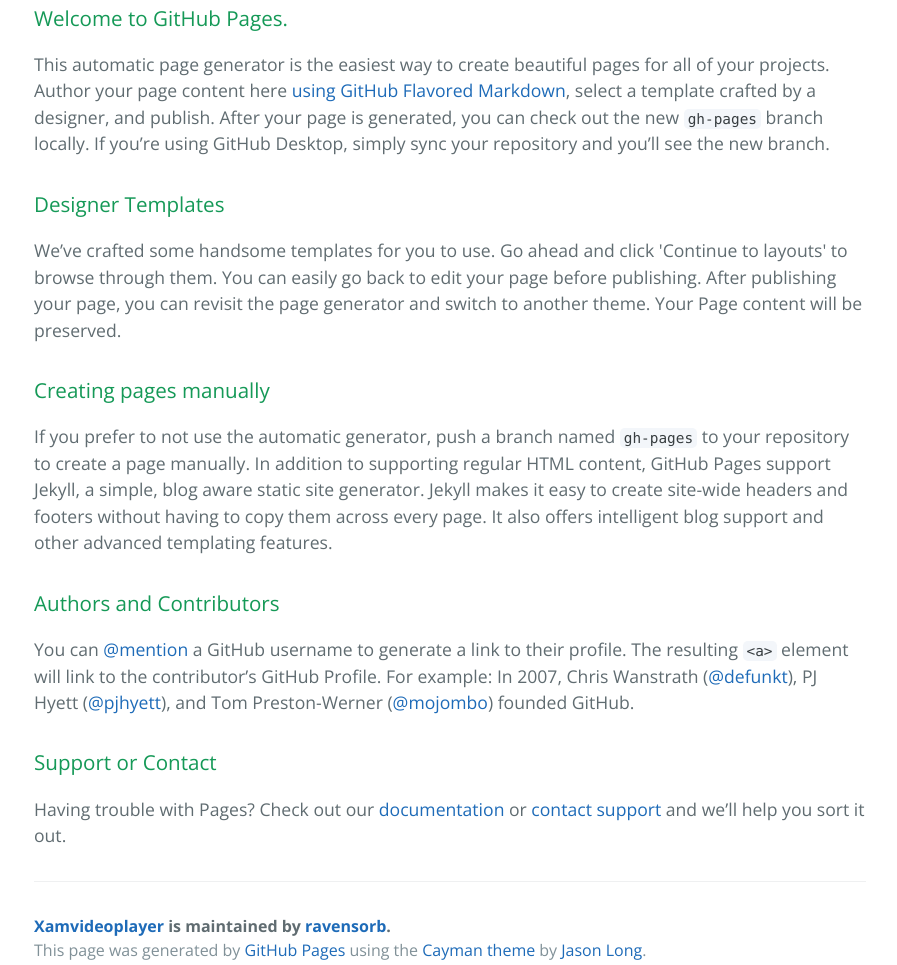
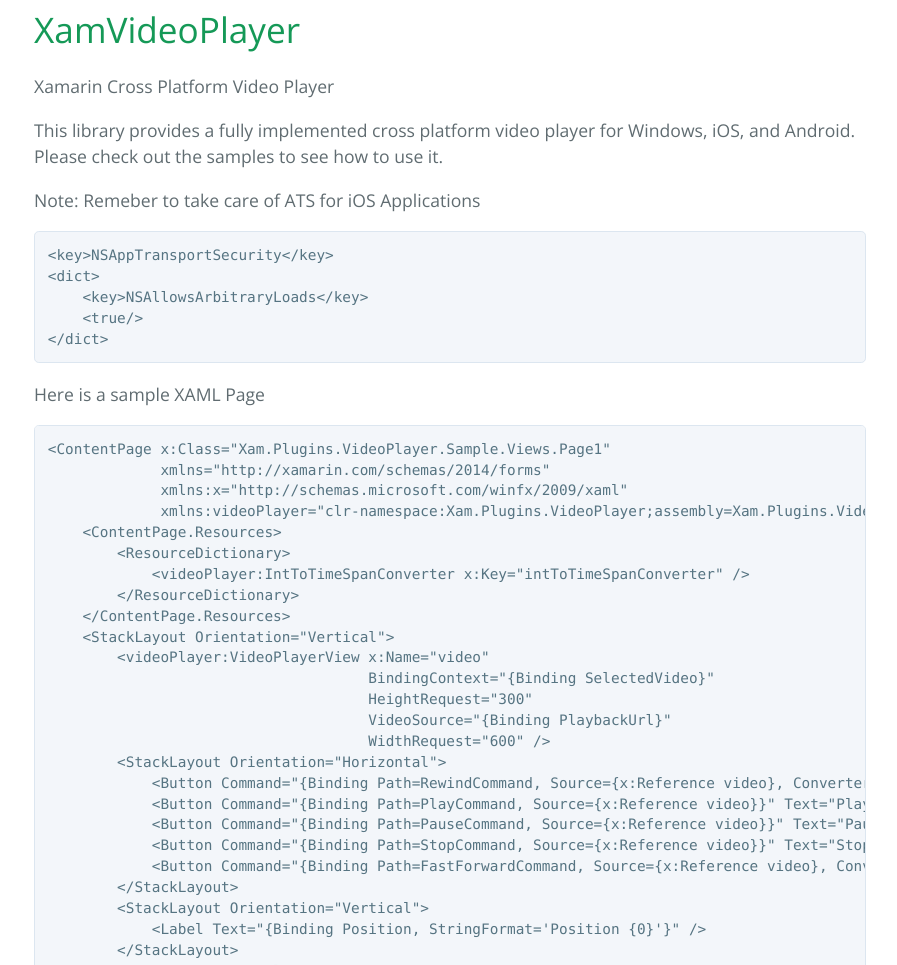
Before and after one commit to ravensorb/XamVideoPlayer, a plain HTML site: page index.html in a window 1280 px wide. Shown: the part 412-1377 px from the top of the page, without its empty margins (190-1087 px from the left). Drawn offline with nearby package versions, Linux system fonts and the light colour scheme.

Commit message:
Create gh-pages branch via GitHub

```diff
--- a/index.html
+++ b/index.html
@@ -2,7 +2,7 @@
 <html lang="en-us">
   <head>
     <meta charset="UTF-8">
-    <title>Xamvideoplayer by ravensorb</title>
+    <title>XamVideoPlayer by ravensorb</title>
     <meta name="viewport" content="width=device-width, initial-scale=1">
     <link rel="stylesheet" type="text/css" href="stylesheets/normalize.css" media="screen">
     <link href='https://fonts.googleapis.com/css?family=Open+Sans:400,700' rel='stylesheet' type='text/css'>
@@ -11,7 +11,7 @@
   </head>
   <body>
     <section class="page-header">
-      <h1 class="project-name">Xamvideoplayer</h1>
+      <h1 class="project-name">XamVideoPlayer</h1>
       <h2 class="project-tagline">Xamarin Cross Platform Video Player</h2>
       <a href="https://github.com/ravensorb/XamVideoPlayer" class="btn">View on GitHub</a>
       <a href="https://github.com/ravensorb/XamVideoPlayer/zipball/master" class="btn">Download .zip</a>
@@ -19,33 +19,70 @@
     </section>
 
     <section class="main-content">
-      <h3>
-<a id="welcome-to-github-pages" class="anchor" href="#welcome-to-github-pages" aria-hidden="true"><span aria-hidden="true" class="octicon octicon-link"></span></a>Welcome to GitHub Pages.</h3>
+      <h1>
+<a id="xamvideoplayer" class="anchor" href="#xamvideoplayer" aria-hidden="true"><span aria-hidden="true" class="octicon octicon-link"></span></a>XamVideoPlayer</h1>
 
-<p>This automatic page generator is the easiest way to create beautiful pages for all of your projects. Author your page content here <a href="https://guides.github.com/features/mastering-markdown/">using GitHub Flavored Markdown</a>, select a template crafted by a designer, and publish. After your page is generated, you can check out the new <code>gh-pages</code> branch locally. If you’re using GitHub Desktop, simply sync your repository and you’ll see the new branch.</p>
+<p>Xamarin Cross Platform Video Player</p>
 
-<h3>
-<a id="designer-templates" class="anchor" href="#designer-templates" aria-hidden="true"><span aria-hidden="true" class="octicon octicon-link"></span></a>Designer Templates</h3>
+<p>This library provides a fully implemented cross platform video player for Windows, iOS, and Android.  Please check out the samples to see how to use it.</p>
 
-<p>We’ve crafted some handsome templates for you to use. Go ahead and click 'Continue to layouts' to browse through them. You can easily go back to edit your page before publishing. After publishing your page, you can revisit the page generator and switch to another theme. Your Page content will be preserved.</p>
+<p>Note: Remeber to take care of ATS for iOS Applications</p>
 
-<h3>
-<a id="creating-pages-manually" class="anchor" href="#creating-pages-manually" aria-hidden="true"><span aria-hidden="true" class="octicon octicon-link"></span></a>Creating pages manually</h3>
+<pre><code>&lt;key&gt;NSAppTransportSecurity&lt;/key&gt;
+&lt;dict&gt;
+    &lt;key&gt;NSAllowsArbitraryLoads&lt;/key&gt;
+    &lt;true/&gt;
+&lt;/dict&gt;
+</code></pre>
 
-<p>If you prefer to not use the automatic generator, push a branch named <code>gh-pages</code> to your repository to create a page manually. In addition to supporting regular HTML content, GitHub Pages support Jekyll, a simple, blog aware static site generator. Jekyll makes it easy to create site-wide headers and footers without having to copy them across every page. It also offers intelligent blog support and other advanced templating features.</p>
+<p>Here is a sample XAML Page</p>
 
-<h3>
-<a id="authors-and-contributors" class="anchor" href="#authors-and-contributors" aria-hidden="true"><span aria-hidden="true" class="octicon octicon-link"></span></a>Authors and Contributors</h3>
-
-<p>You can <a href="https://help.github.com/articles/basic-writing-and-formatting-syntax/#mentioning-users-and-teams" class="user-mention">@mention</a> a GitHub username to generate a link to their profile. The resulting <code>&lt;a&gt;</code> element will link to the contributor’s GitHub Profile. For example: In 2007, Chris Wanstrath (<a href="https://github.com/defunkt" class="user-mention">@defunkt</a>), PJ Hyett (<a href="https://github.com/pjhyett" class="user-mention">@pjhyett</a>), and Tom Preston-Werner (<a href="https://github.com/mojombo" class="user-mention">@mojombo</a>) founded GitHub.</p>
-
-<h3>
-<a id="support-or-contact" class="anchor" href="#support-or-contact" aria-hidden="true"><span aria-hidden="true" class="octicon octicon-link"></span></a>Support or Contact</h3>
-
-<p>Having trouble with Pages? Check out our <a href="https://help.github.com/pages">documentation</a> or <a href="https://github.com/contact">contact support</a> and we’ll help you sort it out.</p>
+<pre><code>&lt;ContentPage x:Class="Xam.Plugins.VideoPlayer.Sample.Views.Page1"
+             xmlns="http://xamarin.com/schemas/2014/forms"
+             xmlns:x="http://schemas.microsoft.com/winfx/2009/xaml"
+             xmlns:videoPlayer="clr-namespace:Xam.Plugins.VideoPlayer;assembly=Xam.Plugins.VideoPlayer"&gt;
+    &lt;ContentPage.Resources&gt;
+        &lt;ResourceDictionary&gt;
+            &lt;videoPlayer:IntToTimeSpanConverter x:Key="intToTimeSpanConverter" /&gt;
+        &lt;/ResourceDictionary&gt;
+    &lt;/ContentPage.Resources&gt;
+    &lt;StackLayout Orientation="Vertical"&gt;
+        &lt;videoPlayer:VideoPlayerView x:Name="video"
+                                     BindingContext="{Binding SelectedVideo}"
+                                     HeightRequest="300"
+                                     VideoSource="{Binding PlaybackUrl}"
+                                     WidthRequest="600" /&gt;
+        &lt;StackLayout Orientation="Horizontal"&gt;
+            &lt;Button Command="{Binding Path=RewindCommand, Source={x:Reference video}, Converter={StaticResource intToTimeSpanConverter}, ConverterParameter=-5}" Text="Rewind" /&gt;
+            &lt;Button Command="{Binding Path=PlayCommand, Source={x:Reference video}}" Text="Play" /&gt;
+            &lt;Button Command="{Binding Path=PauseCommand, Source={x:Reference video}}" Text="Pause" /&gt;
+            &lt;Button Command="{Binding Path=StopCommand, Source={x:Reference video}}" Text="Stop" /&gt;
+            &lt;Button Command="{Binding Path=FastForwardCommand, Source={x:Reference video}, Converter={StaticResource intToTimeSpanConverter}, ConverterParameter=5}" Text="FastForward" /&gt;
+        &lt;/StackLayout&gt;
+        &lt;StackLayout Orientation="Vertical"&gt;
+            &lt;Label Text="{Binding Position, StringFormat='Position {0}'}" /&gt;
+        &lt;/StackLayout&gt;
+        &lt;ListView x:Name="lstVideos"
+                  ItemsSource="{Binding Videos}"
+                  SelectedItem="{Binding SelectedVideo}"&gt;
+            &lt;ListView.ItemTemplate&gt;
+                &lt;DataTemplate&gt;
+                    &lt;ViewCell&gt;
+                        &lt;ViewCell.View&gt;
+                            &lt;StackLayout Orientation="Vertical"&gt;
+                                &lt;Label FontSize="Medium" Text="{Binding Title}" /&gt;
+                            &lt;/StackLayout&gt;
+                        &lt;/ViewCell.View&gt;
+                    &lt;/ViewCell&gt;
+                &lt;/DataTemplate&gt;
+            &lt;/ListView.ItemTemplate&gt;
+        &lt;/ListView&gt;
+    &lt;/StackLayout&gt;
+&lt;/ContentPage&gt;
+</code></pre>
 
       <footer class="site-footer">
-        <span class="site-footer-owner"><a href="https://github.com/ravensorb/XamVideoPlayer">Xamvideoplayer</a> is maintained by <a href="https://github.com/ravensorb">ravensorb</a>.</span>
+        <span class="site-footer-owner"><a href="https://github.com/ravensorb/XamVideoPlayer">XamVideoPlayer</a> is maintained by <a href="https://github.com/ravensorb">ravensorb</a>.</span>
 
         <span class="site-footer-credits">This page was generated by <a href="https://pages.github.com">GitHub Pages</a> using the <a href="https://github.com/jasonlong/cayman-theme">Cayman theme</a> by <a href="https://twitter.com/jasonlong">Jason Long</a>.</span>
       </footer>
```
Also changed, not shown: params.json (+2 -2 lines).
